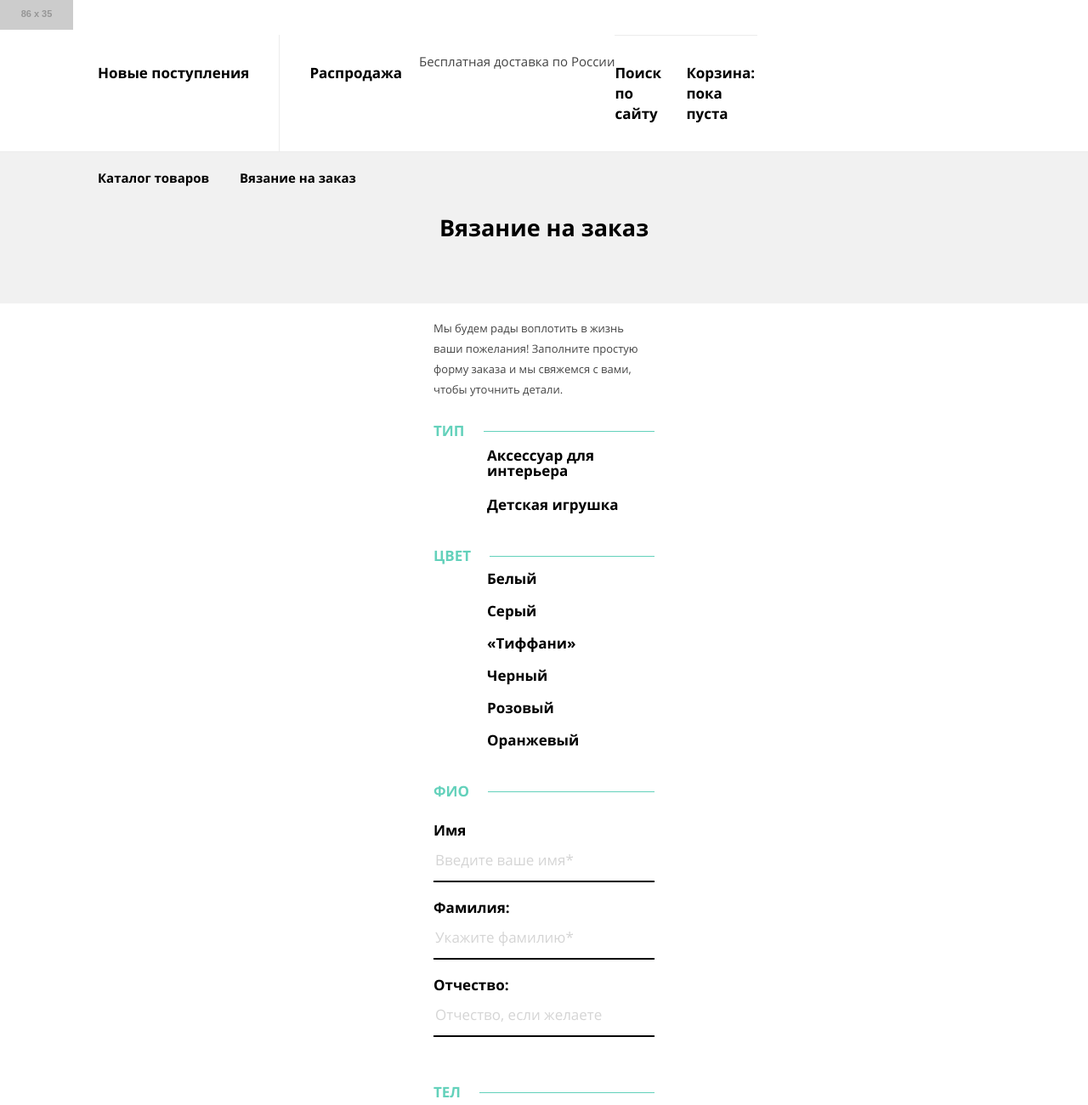
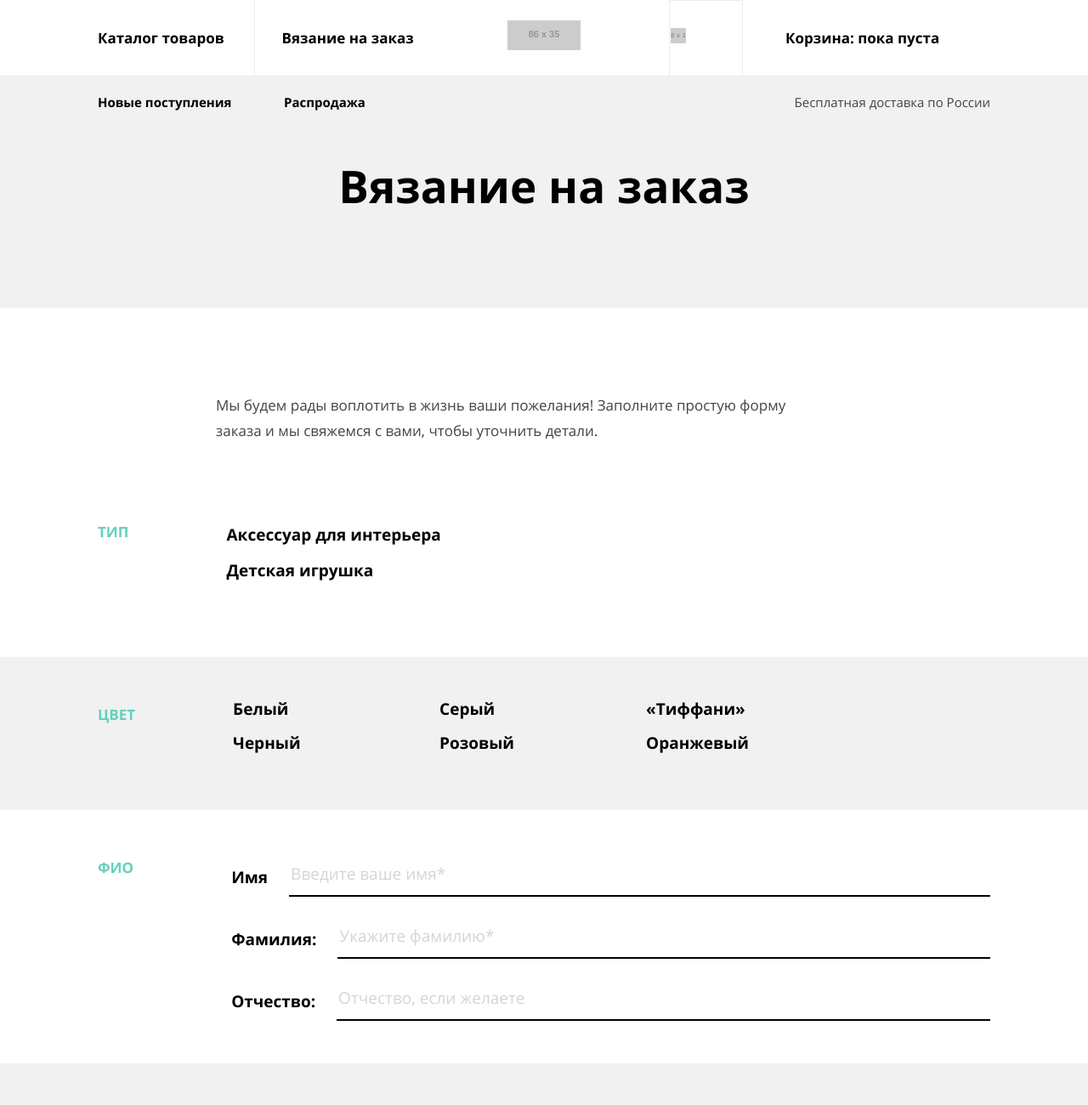
Before and after one commit to Fumieizu/1424419-mishka-21, a website: page source/form.html in a window 1280 px wide. Shown: the top 1300 px of the page at 85% size. Drawn offline with nearby package versions, Linux system fonts and the light colour scheme; files that its build step writes are made by us from their sources; placeholder pictures from the web are drawn by us.

Commit message:
Адаптивная сетка для страницы формы

```diff
--- a/source/form.html
+++ b/source/form.html
@@ -9,11 +9,13 @@
   <body class="page__body">
     <header class="page-header">
       <div class="page-header__wrapper">
-        <a href="index.html" class="page-header__logo">
+        <nav class="main-nav">
+          <div class="main-nav__wrapper">
+            <a href="index.html" class="main-nav__logo">
               <img src="https://via.placeholder.com/86x35" alt="Логотип магазина Мишка!" width="86" height="35">
             </a>
-        <nav class="main-nav">
             <button class="main-nav__toggle" type="button"><span class="visually-hidden">Открыть меню</span></button>
+          </div>
           <ul class="main-nav__list site-list">
             <li class="site-list__item">
               <a href="catalog.html">Каталог товаров</a>
@@ -23,10 +25,10 @@
             </li>
           </ul>
           <ul class="main-nav__list user-list">
-            <li class="user-list__item">
-              <a href="#">Поиск по сайту</a>
+            <li class="user-list__item user-list__search">
+              <a class="user-list__search-link" href="#"><img src="https://via.placeholder.com/18x18" width="18" height="18" alt="поиск"><span>Поиск по сайту</span></a>
             </li>
-            <li class="user-list__item">
+            <li class="user-list__item user-list__cart">
               <a href="#">Корзина: пока пуста</a>
             </li>
           </ul>
@@ -38,7 +40,9 @@
               <a href="#">Распродажа</a>
             </li>
           </ul>
+          <div class="main-nav__delivery">
             <p class="main-nav__text">Бесплатная доставка по России</p>
+          </div>
         </nav>
       </div>
     </header>
@@ -50,7 +54,7 @@
         <p class="page-content__description">Мы будем рады воплотить в жизнь ваши пожелания! Заполните простую форму заказа и мы свяжемся с вами, чтобы уточнить детали.</p>
         <form class="order-form" action="https://echo.htmlacademy.ru" method="post">
           <div class="order-form__fieldset order-fieldset">
-            <div class="order-fieldset__container">
+            <div class="order-fieldset__container order-fieldset__container--type">
               <h3 class="order-fieldset__title">
                 <span>ТИП</span>
               </h3>
@@ -67,7 +71,7 @@
             </div>
           </div>
           <div class="order-form__fieldset order-fieldset order-fieldset--grey">
-            <div class="order-fieldset__container">
+            <div class="order-fieldset__container order-fieldset__container--color">
               <h3 class="order-fieldset__title">
                 <span>ЦВЕТ</span>
               </h3>
@@ -100,7 +104,7 @@
             </div>
           </div>
           <div class="order-form__fieldset order-fieldset">
-            <div class="order-fieldset__container">
+            <div class="order-fieldset__container order-fieldset__container--name">
               <h3 class="order-fieldset__title">
                 <span>ФИО</span>
               </h3>
@@ -121,7 +125,7 @@
             </div>
           </div>
           <div class="order-form__fieldset order-fieldset order-fieldset--grey">
-            <div class="order-fieldset__container">
+            <div class="order-fieldset__container order-fieldset__container--contacts">
               <div class="order-fieldset__contacts-item">
                 <label class="order-fieldset__contacts-label" for="phone-number"><span>ТЕЛ</span></label>
                 <input class="order-fieldset__input" id="phone-number" type="tel" name="phone-number" placeholder="+7 ХХХ ХХХ ХХ ХХ*" required>
@@ -133,7 +137,7 @@
             </div>
           </div>
           <div class="order-form__fieldset order-fieldset">
-            <div class="order-fieldset__container">
+            <div class="order-fieldset__container order-fieldset__container--comment">
               <h3 class="order-fieldset__title order-fieldset__title--comment">
                 <span>ДОП</span>
               </h3>
@@ -149,7 +153,8 @@
       </div>
     </main>
     <footer class="page-footer">
-      <a class="page-footer__logo" href="index.html">
+      <div class="page-footer__wrapper">
+        <a class="page-footer__logo" href="#">
           <img src="https://via.placeholder.com/102x35" alt="Логотип">
         </a>
         <ul class="page-footer__social-list social-list">
@@ -166,6 +171,7 @@
         <div class="page-footer__copyright">
           <a class="page-footer__copyright-link" href="https://htmlacademy.ru/intensive/adaptive">Разработано <img src="https://via.placeholder.com/27x35" width="27" height="35" alt="HTML academy"></a>
         </div>
+      </div>
     </footer>
   </body>
 </html>
--- a/source/sass/blocks/news-list.scss
+++ b/source/sass/blocks/news-list.scss
@@ -5,28 +5,21 @@
 @media (min-width: $desktop-width) {
   .news-list {
     display: flex;
-    flex-wrap: wrap;
-    width: 36%;
+    background-color: $promo-background;
+    font-weight: 700;
+    font-size: 15px;
+    line-height: 24px;
+    width: 50%;
+    max-height: 0;
+    order: 4;
   }
 
   .news-list__item {
-    &:first-child {
-      border-right: 1px solid $light-grey;
-
-      a {
-        padding-left: 0;
-        padding-right: 35px;
-      }
-    }
-
     a {
-      display: block;
-      font-weight: 700;
-      font-size: 17px;
-      line-height: 24px;
-      padding-top: 33px;
-      padding-bottom: 32px;
-      padding-left: 35px;
+      display: flex;
+      padding: 0;
+      padding-top: 19px;
+      width: 219px;
     }
   }
 }
--- a/source/sass/blocks/order-fieldset.scss
+++ b/source/sass/blocks/order-fieldset.scss
@@ -128,3 +128,124 @@
     outline: none;
   }
 }
+
+@media (min-width: $tablet-width) {
+  .order-fieldset {
+    &--grey {
+      background-color: $grey-background;
+    }
+  }
+
+  .order-fieldset__container {
+    max-width: 772px;
+    padding: 50px;
+    margin: 0 auto;
+    box-sizing: border-box;
+    display: flex;
+
+    &--contacts {
+      flex-wrap: wrap;
+    }
+  }
+
+  .order-fieldset__title {
+    margin-top: 10px;
+
+    span {
+      background-color: transparent;
+    }
+
+    &::after {
+      display: none;
+    }
+  }
+
+  .order-fieldset__name-item {
+    flex-direction: row;
+
+    &:first-child {
+      padding: 0;
+    }
+  }
+
+  .order-fieldset__label {
+    padding-top: 20px;
+    padding-right: 25px;
+  }
+
+  .order-fieldset__list {
+    font-weight: 700;
+    font-size: 19px;
+    line-height: 18px;
+    padding-left: 30px;
+  }
+
+  .order-fieldset__color-list {
+    display: flex;
+    flex-wrap: wrap;
+    font-weight: 700;
+    font-size: 19px;
+    line-height: 18px;
+    margin-bottom: 0;
+    padding-left: 30px;
+  }
+
+  .order-fieldset__name-list {
+    font-weight: 700;
+    font-size: 19px;
+    line-height: 18px;
+    margin: 0;
+    width: 100%;
+    padding-left: 93px;
+  }
+
+  .order-fieldset__input {
+    flex-grow: 1;
+    background: transparent;
+
+    &::placeholder {
+      font-weight: 400;
+      font-size: 19px;
+      line-height: 18px;
+    }
+  }
+
+  .order-fieldset__checkbox-label {
+    width: 150px;
+    padding-top: 2px;
+    padding-left: 63px;
+    padding-bottom: 20px;
+  }
+
+  .order-fieldset__color-item {
+    padding-top: 0;
+  }
+
+  .order-fieldset__contacts-label {
+    width: 80px;
+    padding-right: 78px;
+
+    span {
+      background: transparent;
+    }
+  }
+
+  .order-fieldset__contacts-item {
+    flex-direction: row;
+    width: 100%;
+  }
+
+  .order-fieldset__title--comment {
+    padding-right: 97px;
+  }
+
+  .order-fieldset__textarea {
+    width: 100%;
+  }
+}
+
+@media (min-width: $desktop-width) {
+  .order-fieldset__container {
+    max-width: 1150px;
+  }
+}
--- a/source/sass/blocks/order-form.scss
+++ b/source/sass/blocks/order-form.scss
@@ -18,3 +18,44 @@
   line-height: 16px;
   color: $second-black;
 }
+
+@media (min-width: $tablet-width) {
+  .order-form {
+    max-width: none;
+    margin: 0;
+    padding: 0;
+  }
+
+  .order-form__button-wrapper {
+    max-width: 772px;
+    padding: 0 50px;
+    margin: 0 auto;
+    margin-bottom: 60px;
+    flex-direction: row;
+    justify-content: space-between;
+    box-sizing: border-box;
+  }
+
+  .order-form__important-text {
+    order: 2;
+    font-weight: 400;
+    font-size: 17px;
+    line-height: 30px;
+    margin: 0;
+    margin-top: 12px;
+  }
+
+  .order-form__button {
+    order: 1;
+    width: 230px;
+    height: 52px;
+    margin-top: 12px;
+  }
+}
+
+@media (min-width: $desktop-width) {
+  .order-form__button-wrapper {
+    max-width: 1150px;
+    padding-left: 205px;
+  }
+}
--- a/source/sass/blocks/page-content.scss
+++ b/source/sass/blocks/page-content.scss
@@ -21,3 +21,45 @@
   padding: 17px 30px 29px 30px;
   color: $second-black;
 }
+
+@media (min-width: $tablet-width) {
+  .page-content__header {
+    min-height: 226px;
+  }
+
+  .page-content__title {
+    width: 420px;
+    font-weight: 700;
+    font-size: 43px;
+    line-height: 50px;
+    padding-top: 100px;
+    padding-bottom: 75px;
+  }
+
+  .page-content__description {
+    font-weight: normal;
+    font-size: 17px;
+    line-height: 30px;
+    padding: 54px 50px 36px;
+    box-sizing: border-box;
+    width: 772px;
+  }
+}
+
+@media (min-width: $desktop-width) {
+  .page-content__header {
+    min-height: 272px;
+  }
+
+  .page-content__title {
+    width: 550px;
+    font-weight: 700;
+    font-size: 53px;
+    line-height: 57px;
+  }
+
+  .page-content__description {
+    padding-top: 100px;
+    padding-left: 0;
+  }
+}
--- a/source/sass/blocks/promo.scss
+++ b/source/sass/blocks/promo.scss
@@ -39,7 +39,7 @@
   }
 
   .promo__wrapper {
-    height: 657px;
+    min-height: 657px;
   }
 }
 
--- a/source/sass/blocks/site-list.scss
+++ b/source/sass/blocks/site-list.scss
@@ -11,7 +11,7 @@
   a {
     display: flex;
     align-self: center;
-    width: 320px;
+    max-width: 320px;
     margin: 0 auto;
     padding-top: 26px;
     padding-bottom: 28px;
@@ -47,13 +47,38 @@
     a {
       padding: 0;
       padding-top: 19px;
-      width: 167px;
+      width: 155px;
     }
   }
 }
 
 @media (min-width: $desktop-width) {
   .site-list {
-    order: 4;
+    order: 1;
+    width: 36%;
+    max-height: none;
+    background: transparent;
+  }
+
+  .site-list__item {
+    &:first-child {
+      border-right: 1px solid $light-grey;
+
+      a {
+        padding-left: 0;
+        padding-right: 35px;
+      }
+    }
+
+    a {
+      width: auto;
+      display: block;
+      font-weight: 700;
+      font-size: 17px;
+      line-height: 24px;
+      padding-top: 33px;
+      padding-bottom: 32px;
+      padding-left: 32px;
+    }
   }
 }
--- a/source/sass/blocks/user-list.scss
+++ b/source/sass/blocks/user-list.scss
@@ -52,11 +52,10 @@
   }
 
   .user-list__cart {
-    width: 264px;
     box-shadow: none;
 
     a {
-      width: 263px;
+      width: 252px;
       margin: 0;
       padding-left: 50px;
       font-weight: 700;
```
Lines whose indentation alone changed are shown as unchanged.
